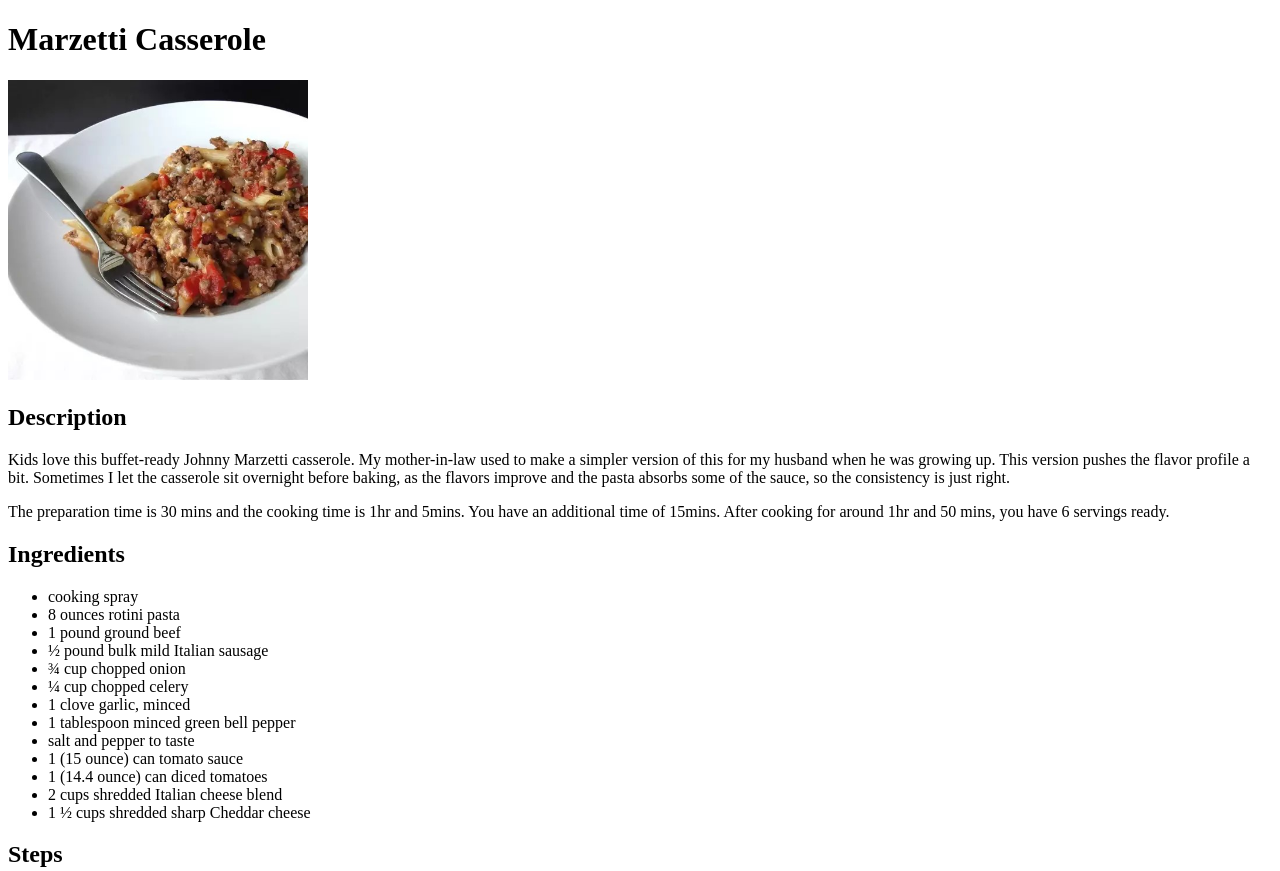
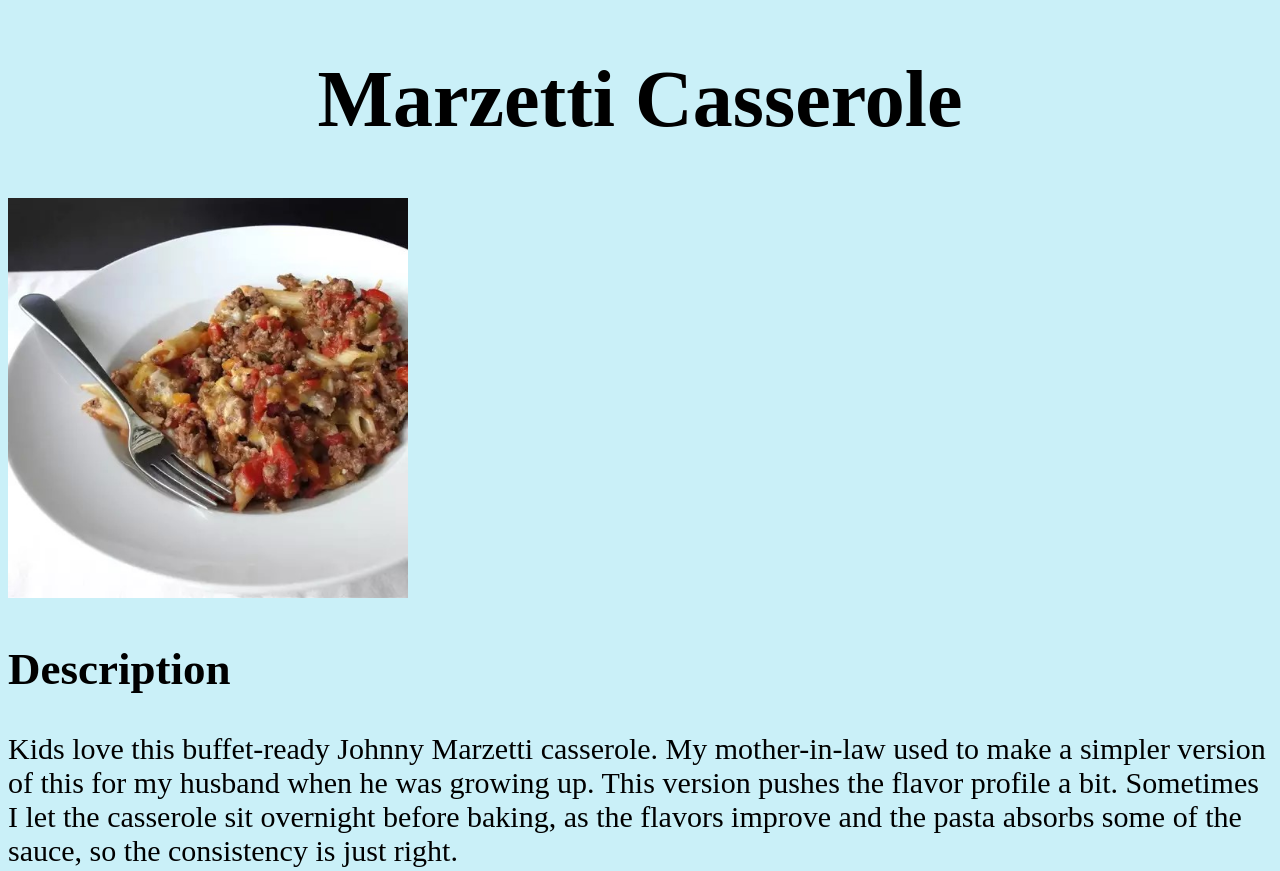
Before and after one commit to DaanHautekeete/odin-recipes, a plain HTML site: page recipes/marzetti-casserole.html in a window 1280 px wide. Shown: the top 871 px of the page. Drawn offline with Linux system fonts and the light colour scheme; a web font is replaced by a local one.

Commit message:
Add links to stylesheet
- Added links to stylesheet (style.css) in all pages
- Used for the same styling on every page

```diff
--- a/recipes/marzetti-casserole.html
+++ b/recipes/marzetti-casserole.html
@@ -3,11 +3,12 @@
   <head>
     <meta charset="UTF-8">
     <title>Marzetti-Casserole</title>
+    <link rel="stylesheet" href="../style.css">
   </head>
 
   <body>
 
-    <h1>Marzetti Casserole</h1>
+    <h1 id="title">Marzetti Casserole</h1>
 
      <!--picture of Marzetti Casserole-->
      <img src="../img/marzetti-casserole.jpg" alt="A picture of marzetti casserole" height="300">
```
Also changed, not shown: recipes/perfect-chicken.html (+2 -1 lines), recipes/spaghetti-carbonara.html (+2 -1 lines).
